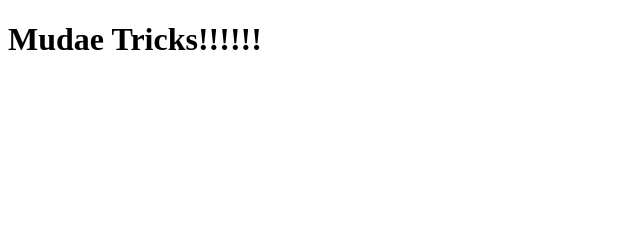
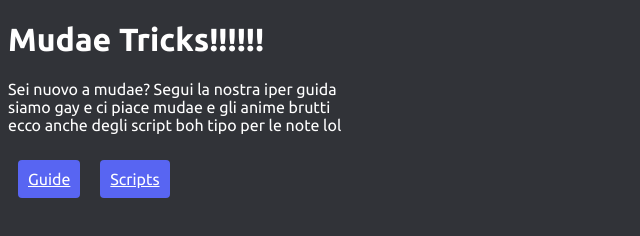
Before and after one commit to mudaetricks/mudaetricks.github.io, a plain HTML site: page index.html in a window 1280 px wide. Shown: the whole page, without its empty margins (0-640 px from the left). Drawn offline with Linux system fonts and the light colour scheme.

Commit message:
add: aggiunto bottoni, stile, testo (poco)

```diff
--- a/index.html
+++ b/index.html
@@ -2,11 +2,24 @@
 <html lang="en">
 <head>
     <meta charset="UTF-8">
-    <title>Title</title>
+    <link rel="stylesheet" href="styles.css">
+    <link rel="preconnect" href="https://fonts.googleapis.com">
+    <link rel="preconnect" href="https://fonts.gstatic.com" crossorigin>
+    <link href="https://fonts.googleapis.com/css2?family=Ubuntu:ital,wght@0,300;0,400;0,500;0,700;1,300;1,400;1,500;1,700&display=swap" rel="stylesheet">
+    <title>Mudae Tricks</title>
 </head>
 <body>
 
 <h1>Mudae Tricks!!!!!!</h1>
 
+<p>Sei nuovo a mudae? Segui la nostra iper guida<br>
+siamo gay e ci piace mudae e gli anime brutti<br>
+ecco anche degli script boh tipo per le note lol</p>
+
+<div class="container">
+<div class="links"><a href="guide.html">Guide</a></div>
+<div class="links"><a href="scripts.html">Scripts</a></div>
+</div>
+
 </body>
 </html>
--- /dev/null
+++ b/styles.css
@@ -0,0 +1,21 @@
+body {
+    background-color: #313338;
+    color: white;
+    font-family: "Ubuntu";
+}
+
+a{
+    color: white;
+}
+.links{
+    color: white;
+    background-color: #5865f2;
+    width: fit-content;
+    padding: 10px;
+    border-radius: 4px;
+    margin: 10px;
+}
+
+.container{
+    display: flex;
+}
```
